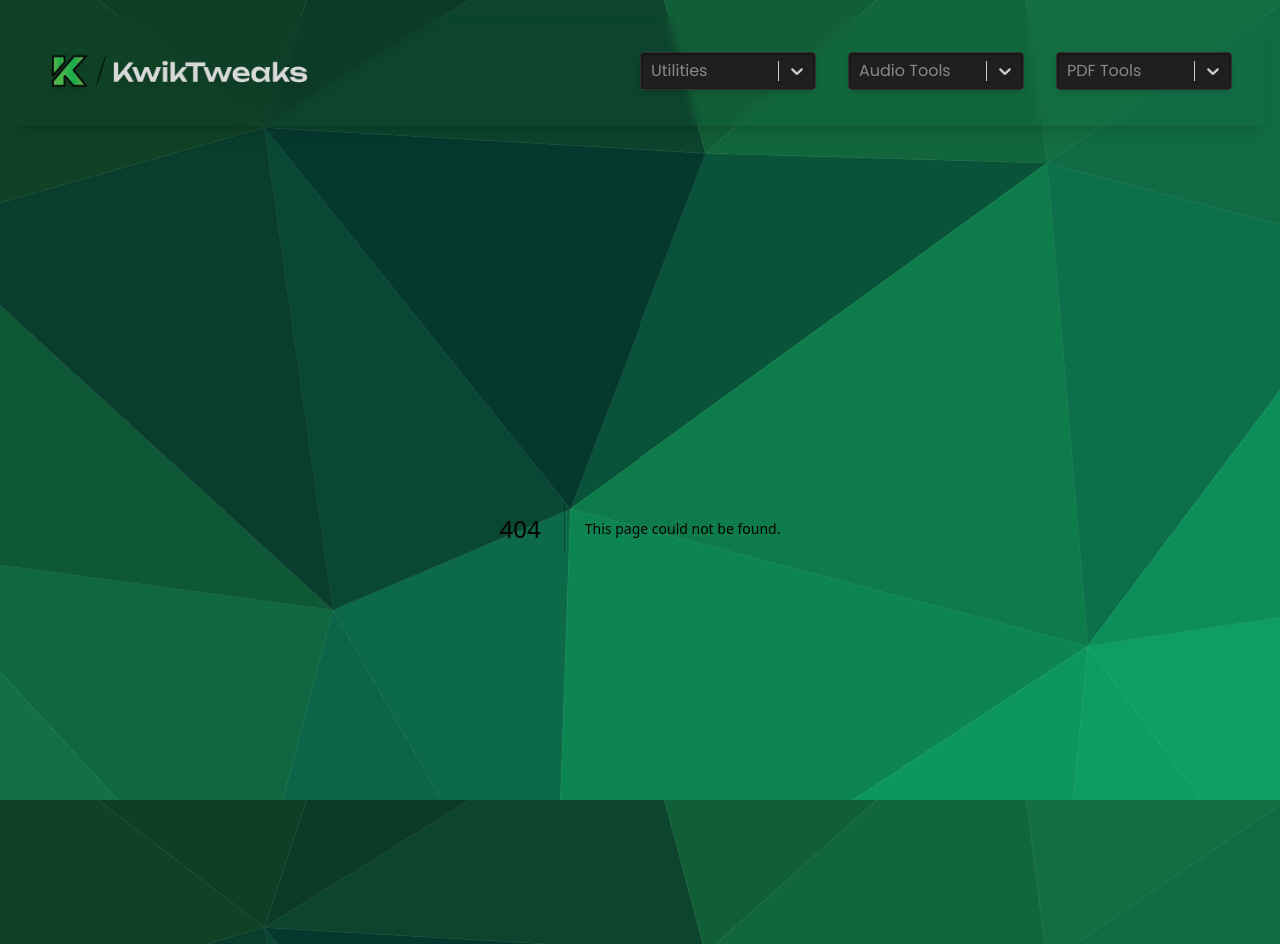
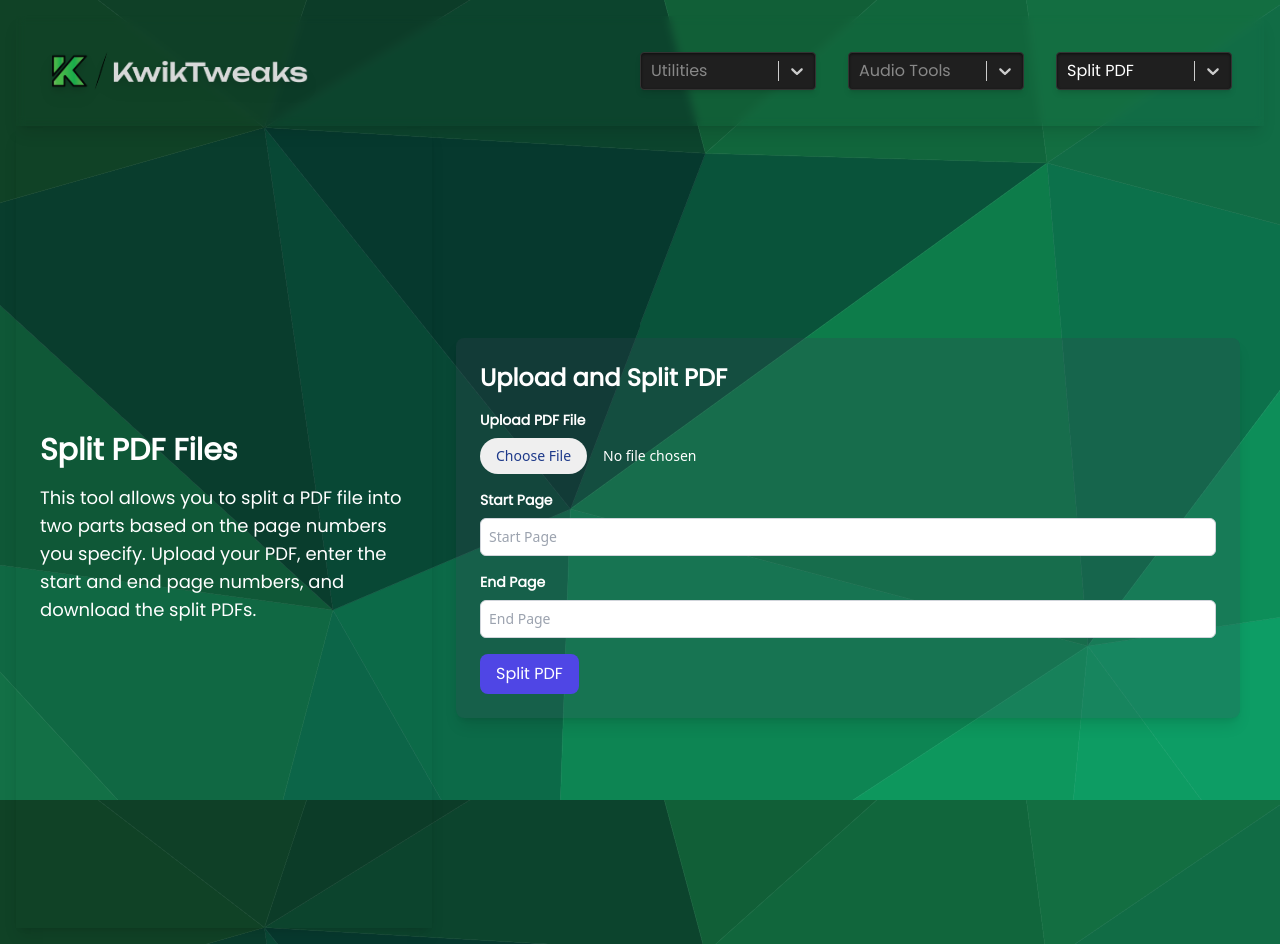
Before and after one commit to iKamranShahzad/kwiktweaks-multipurpose-app, a Next.js app: page /split-pdf in a window 1280 px wide. Before the commit this address had no page. Built offline with nearby package versions, Linux system fonts and the light colour scheme.

Commit message:
Added PDF Splitting

```diff
--- /dev/null
+++ b/src/app/api/pdf-splitter/route.js
@@ -0,0 +1,36 @@
+import { splitPdf } from "../../../utils/splitPdf";
+
+export async function POST(req) {
+  const formData = await req.formData();
+  const file = formData.get("file");
+  let startPage = parseInt(formData.get("startPage"), 10) - 1; // Convert 1-based to 0-based
+  let endPage = parseInt(formData.get("endPage"), 10) - 1; // Convert 1-based to 0-based
+
+  if (!file) {
+    return new Response("No file uploaded", { status: 400 });
+  }
+
+  try {
+    const splitFiles = await splitPdf(file, startPage, endPage);
+
+    // Convert each PDF Blob to a Base64 string
+    const fileData = await Promise.all(
+      splitFiles.map(async (blob) => {
+        const arrayBuffer = await blob.arrayBuffer();
+        const base64String = Buffer.from(arrayBuffer).toString("base64");
+        return base64String;
+      })
+    );
+
+    // Prepare response with Base64 encoded PDF files
+    const responses = fileData.map((base64String, index) => ({
+      fileName: index === 0 ? "specified-pages.pdf" : "remaining-pages.pdf",
+      fileData: base64String,
+    }));
+
+    return new Response(JSON.stringify(responses), { status: 200 });
+  } catch (error) {
+    console.error("Error processing PDF", error);
+    return new Response("Internal server error", { status: 500 });
+  }
+}
--- /dev/null
+++ b/src/app/split-pdf/page.jsx
@@ -0,0 +1,200 @@
+"use client";
+
+import { useState } from "react";
+import LeftSection from "../../components/LeftSection"; // Adjust the import path as needed
+
+export default function PdfSplitterPage() {
+  const [splitFiles, setSplitFiles] = useState([]);
+  const [loading, setLoading] = useState(false);
+  const [downloading, setDownloading] = useState(false);
+
+  const handleFileUpload = async (e) => {
+    e.preventDefault();
+    const fileInput = e.target.elements.file.files[0];
+    const startPage = parseInt(e.target.elements.startPage.value, 10);
+    const endPage = parseInt(e.target.elements.endPage.value, 10);
+
+    if (!fileInput) return;
+
+    const formData = new FormData();
+    formData.append("file", fileInput);
+    formData.append("startPage", startPage);
+    formData.append("endPage", endPage);
+
+    setLoading(true);
+
+    try {
+      const response = await fetch("/api/pdf-splitter", {
+        method: "POST",
+        body: formData,
+      });
+
+      if (response.ok) {
+        const result = await response.json();
+        const splitFiles = result.map(({ fileName, fileData }) => {
+          const byteCharacters = atob(fileData);
+          const byteNumbers = new Array(byteCharacters.length);
+          for (let i = 0; i < byteCharacters.length; i++) {
+            byteNumbers[i] = byteCharacters.charCodeAt(i);
+          }
+          const byteArray = new Uint8Array(byteNumbers);
+          const blob = new Blob([byteArray], { type: "application/pdf" });
+          return {
+            fileName,
+            fileUrl: URL.createObjectURL(blob),
+          };
+        });
+        setSplitFiles(splitFiles);
+      } else {
+        console.error("Error splitting PDF");
+      }
+    } catch (error) {
+      console.error("Error uploading file", error);
+    } finally {
+      setLoading(false);
+    }
+  };
+
+  const handleDownload = (url, fileName) => {
+    if (downloading) return;
+
+    setDownloading(true);
+
+    const a = document.createElement("a");
+    a.href = url;
+    a.download = fileName;
+    a.click();
+    URL.revokeObjectURL(url); // Clean up the URL object
+
+    // Re-enable the button after 3 seconds
+    setTimeout(() => setDownloading(false), 3000);
+  };
+
+  return (
+    <div className="flex flex-col min-h-screen bg-transparent md:flex-row">
+      <LeftSection
+        title="Split PDF Files"
+        description="This tool allows you to split a PDF file into two parts based on the page numbers you specify. Upload your PDF, enter the start and end page numbers, and download the split PDFs."
+      />
+      <div className="flex-1 flex justify-center items-center p-4 md:p-6">
+        <div className="bg-gray-700 bg-opacity-25 p-4 md:p-6 rounded-lg shadow-lg w-full max-w-4xl">
+          <h1
+            style={{ fontFamily: "Poppins, sans-serif" }}
+            className="text-2xl font-semibold mb-4 text-white"
+          >
+            Upload and Split PDF
+          </h1>
+          <form onSubmit={handleFileUpload} className="space-y-4">
+            <div className="mb-4">
+              <label
+                style={{ fontFamily: "Poppins, sans-serif" }}
+                className="block text-white text-sm font-bold mb-2"
+                htmlFor="file"
+              >
+                Upload PDF File
+              </label>
+              <input
+                type="file"
+                name="file"
+                accept="application/pdf"
+                className="block w-full text-sm text-accent
+                file:mr-4 file:py-2 file:px-4
+                file:rounded-full file:border-0
+                file:text-sm hover:file:text-black
+                file:bg-white-700 file:text-blue-900
+                hover:file:bg-gray-300"
+              />
+            </div>
+            <div className="mb-4">
+              <label
+                style={{ fontFamily: "Poppins, sans-serif" }}
+                className="block text-white text-sm font-bold mb-2"
+                htmlFor="startPage"
+              >
+                Start Page
+              </label>
+              <input
+                type="number"
+                name="startPage"
+                placeholder="Start Page"
+                min="1"
+                className="block w-full text-sm text-black
+                border border-gray-300 p-2 rounded-md"
+              />
+            </div>
+            <div className="mb-4">
+              <label
+                style={{ fontFamily: "Poppins, sans-serif" }}
+                className="block text-white text-sm font-bold mb-2"
+                htmlFor="endPage"
+              >
+                End Page
+              </label>
+              <input
+                type="number"
+                name="endPage"
+                placeholder="End Page"
+                min="1"
+                className="block w-full text-sm text-black
+                border border-gray-300 p-2 rounded-md"
+              />
+            </div>
+            <button
+              type="submit"
+              style={{ fontFamily: "Poppins, sans-serif" }}
+              className={`bg-indigo-600 hover:bg-green-600 text-white py-2 px-4 rounded-lg focus:outline-none transition-all duration-300 ${
+                loading ? "cursor-not-allowed opacity-50" : ""
+              }`}
+              disabled={loading}
+            >
+              {loading ? "Splitting..." : "Split PDF"}
+            </button>
+          </form>
+
+          {splitFiles.length > 0 && (
+            <div className="mt-6">
+              <h2
+                style={{ fontFamily: "Poppins, sans-serif" }}
+                className="text-xl font-semibold mb-4 text-white"
+              >
+                Download Split Files
+              </h2>
+              {splitFiles.length === 1 ? (
+                <div className="flex items-center mb-2">
+                  <button
+                    onClick={() =>
+                      handleDownload(
+                        splitFiles[0].fileUrl,
+                        splitFiles[0].fileName
+                      )
+                    }
+                    className={`bg-green-500 hover:bg-green-600 text-white py-2 px-4 rounded-lg ${
+                      downloading ? "cursor-not-allowed opacity-50" : ""
+                    }`}
+                    disabled={downloading}
+                  >
+                    Download {splitFiles[0].fileName}
+                  </button>
+                </div>
+              ) : (
+                splitFiles.map(({ fileName, fileUrl }) => (
+                  <div key={fileName} className="flex items-center mb-2">
+                    <button
+                      onClick={() => handleDownload(fileUrl, fileName)}
+                      className={`bg-green-500 hover:bg-green-600 text-white py-2 px-4 rounded-lg ${
+                        downloading ? "cursor-not-allowed opacity-50" : ""
+                      }`}
+                      disabled={downloading}
+                    >
+                      Download {fileName}
+                    </button>
+                  </div>
+                ))
+              )}
+            </div>
+          )}
+        </div>
+      </div>
+    </div>
+  );
+}
--- a/src/components/MainHeader.jsx
+++ b/src/components/MainHeader.jsx
@@ -17,7 +17,7 @@ const optionsAudio = [
 
 const optionsPDF = [
   { value: "/pdfMerger", label: "Merge PDFs" },
-  { value: "#", label: "Suboption 2" },
+  { value: "/split-pdf", label: "Split PDF" },
   { value: "#", label: "Suboption 3" },
 ];
 
--- /dev/null
+++ b/src/utils/splitPdf.js
@@ -0,0 +1,33 @@
+import { PDFDocument } from "pdf-lib";
+
+export async function splitPdf(file, startPage, endPage) {
+  const pdfDoc = await PDFDocument.load(await file.arrayBuffer());
+  const numberOfPages = pdfDoc.getPageCount();
+  const pdfFiles = [];
+
+  // Adjust start and end pages to be within bounds
+  startPage = Math.max(0, startPage);
+  endPage = Math.min(endPage, numberOfPages - 1);
+
+  // Create PDF for the specified page range
+  const rangePdfDoc = await PDFDocument.create();
+  for (let i = startPage; i <= endPage; i++) {
+    const [copiedPage] = await rangePdfDoc.copyPages(pdfDoc, [i]);
+    rangePdfDoc.addPage(copiedPage);
+  }
+  const rangePdfBytes = await rangePdfDoc.save();
+  pdfFiles.push(new Blob([rangePdfBytes], { type: "application/pdf" }));
+
+  // Create PDF for the remaining pages
+  const remainingPdfDoc = await PDFDocument.create();
+  for (let i = 0; i < numberOfPages; i++) {
+    if (i < startPage || i > endPage) {
+      const [copiedPage] = await remainingPdfDoc.copyPages(pdfDoc, [i]);
+      remainingPdfDoc.addPage(copiedPage);
+    }
+  }
+  const remainingPdfBytes = await remainingPdfDoc.save();
+  pdfFiles.push(new Blob([remainingPdfBytes], { type: "application/pdf" }));
+
+  return pdfFiles; // Returns an array of two split PDF files (as Blob objects)
+}
```
